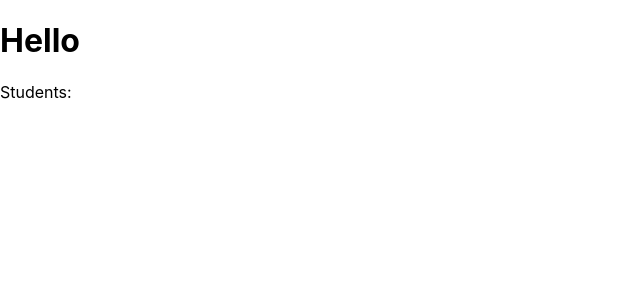
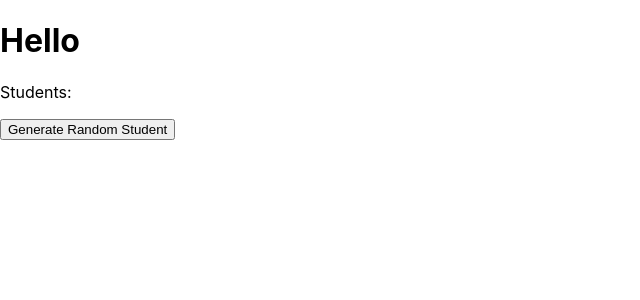
Before and after one commit to Aereli/WynRandoGenerator, a React (Create React App) app: page / in a window 1280 px wide. Shown: the top 300 px of the page, without its empty margins (0-640 px from the left). Built offline with nearby package versions, Linux system fonts and the light colour scheme; no server answers.

Commit message:
added random student button

```diff
--- a/src/App.js
+++ b/src/App.js
@@ -1,16 +1,28 @@
 import React from "react"
 import "../src/styles/App.css"
 import Students from "./utils/students"
+import { useState } from 'react'
 
 function App() {
+  const [randomStudent, setRandomStudent] = useState('')
+
   const data = Students()
   if (!data) return <p>Loading...</p>
+
+  function handleClick() {
+    const randomStudentNumber = Math.floor(Math.random()*data.data.length)
+    const studentFirstName = data.data[randomStudentNumber].firstName
+    const studentLastName = data.data[randomStudentNumber].lastName
+    setRandomStudent(studentFirstName + " " + studentLastName)
+  }
 
   console.log(data)
   return (
     <div>
       <h1>Hello</h1>
       <p>Students:</p>
+      <button onClick={handleClick}>Generate Random Student</button>
+      {randomStudent}
     </div>
   )
 }
```
